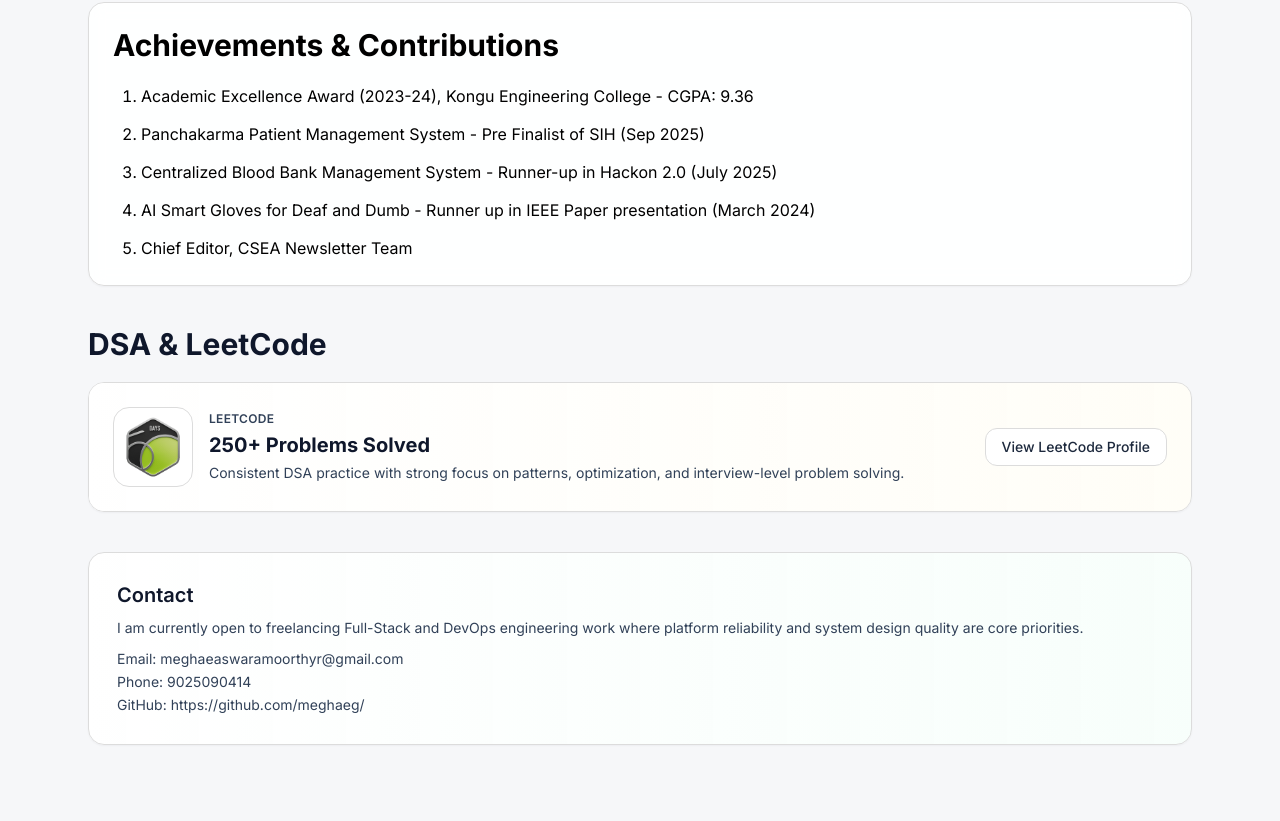
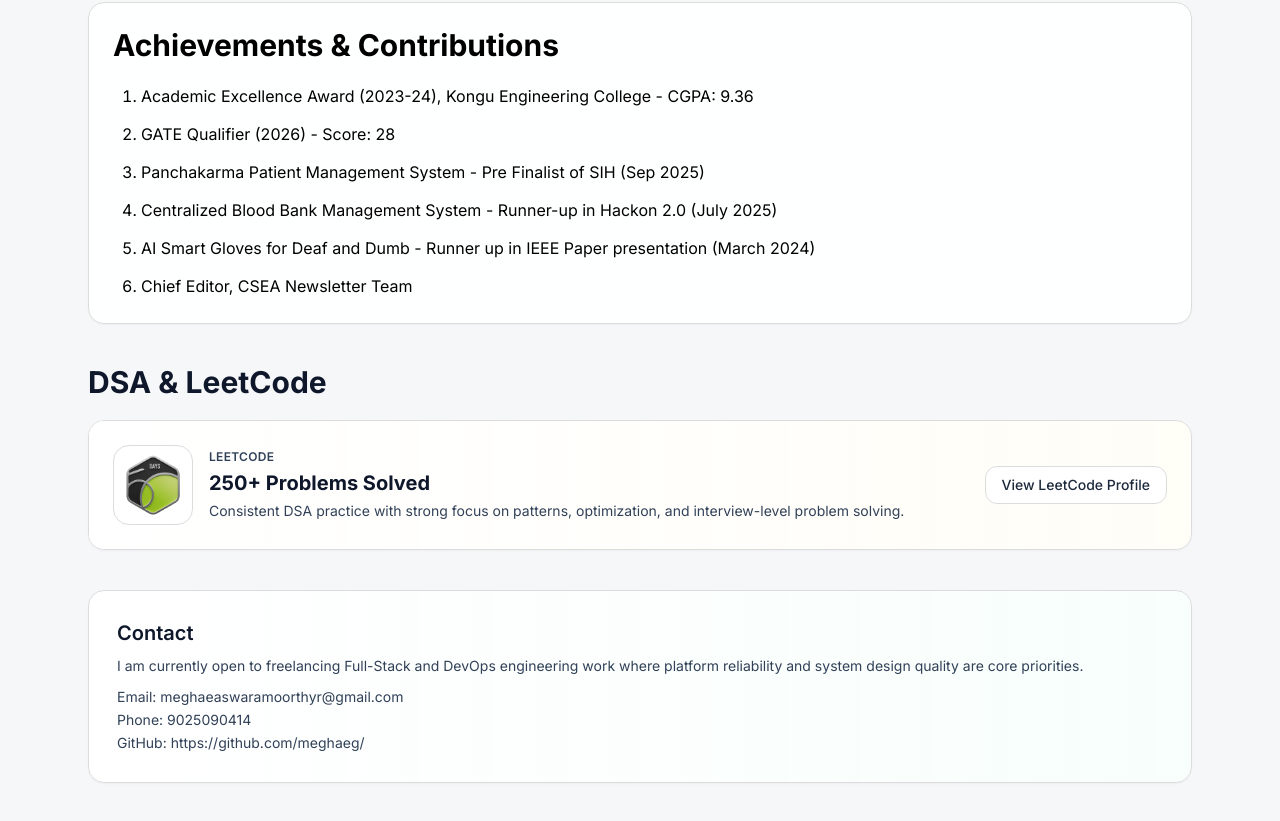
Before and after one commit to meghaeg/MY-PORTFOLIO, a Next.js app: page / in a window 1280 px wide. Shown: the part 2020-2841 px from the top of the page. Before the commit the page ends 2805 px from the top, so only its background shows below. Built offline with nearby package versions, Linux system fonts and the light colour scheme.

Commit message:
Updated content

```diff
--- a/src/app/page.tsx
+++ b/src/app/page.tsx
@@ -123,6 +123,7 @@ export default function Home() {
             <h2 className="text-2xl font-bold text-black sm:text-3xl">Achievements & Contributions</h2>
             <ol className="mt-5 list-decimal space-y-3 pl-7 text-justify text-sm leading-relaxed text-black sm:text-base">
               <li>Academic Excellence Award (2023-24), Kongu Engineering College - CGPA: 9.36</li>
+              <li>GATE Qualifier (2026) - Score: 28 </li>
               <li>Panchakarma Patient Management System - Pre Finalist of SIH (Sep 2025)</li>
               <li>Centralized Blood Bank Management System - Runner-up in Hackon 2.0 (July 2025)</li>
               <li>AI Smart Gloves for Deaf and Dumb - Runner up in IEEE Paper presentation (March 2024)</li>
```
